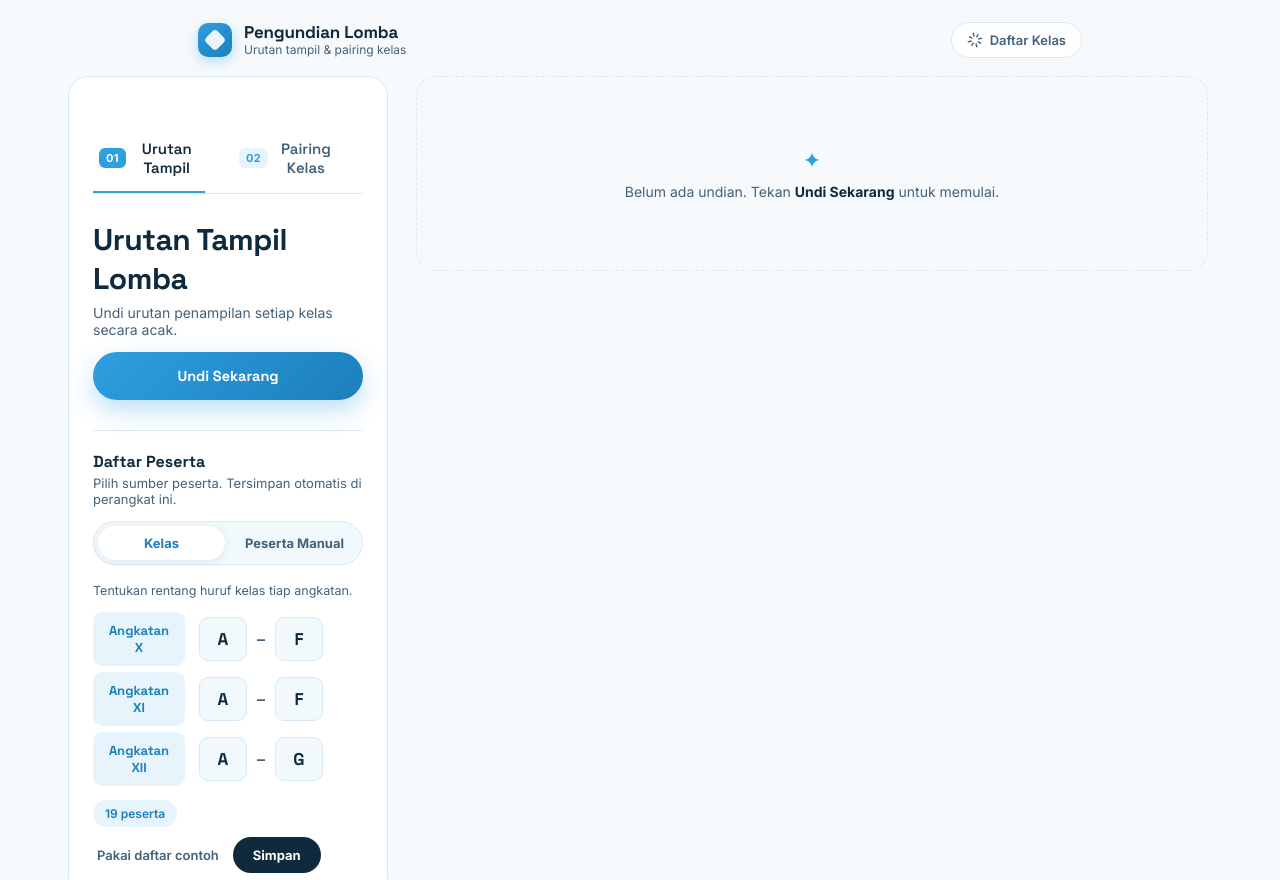
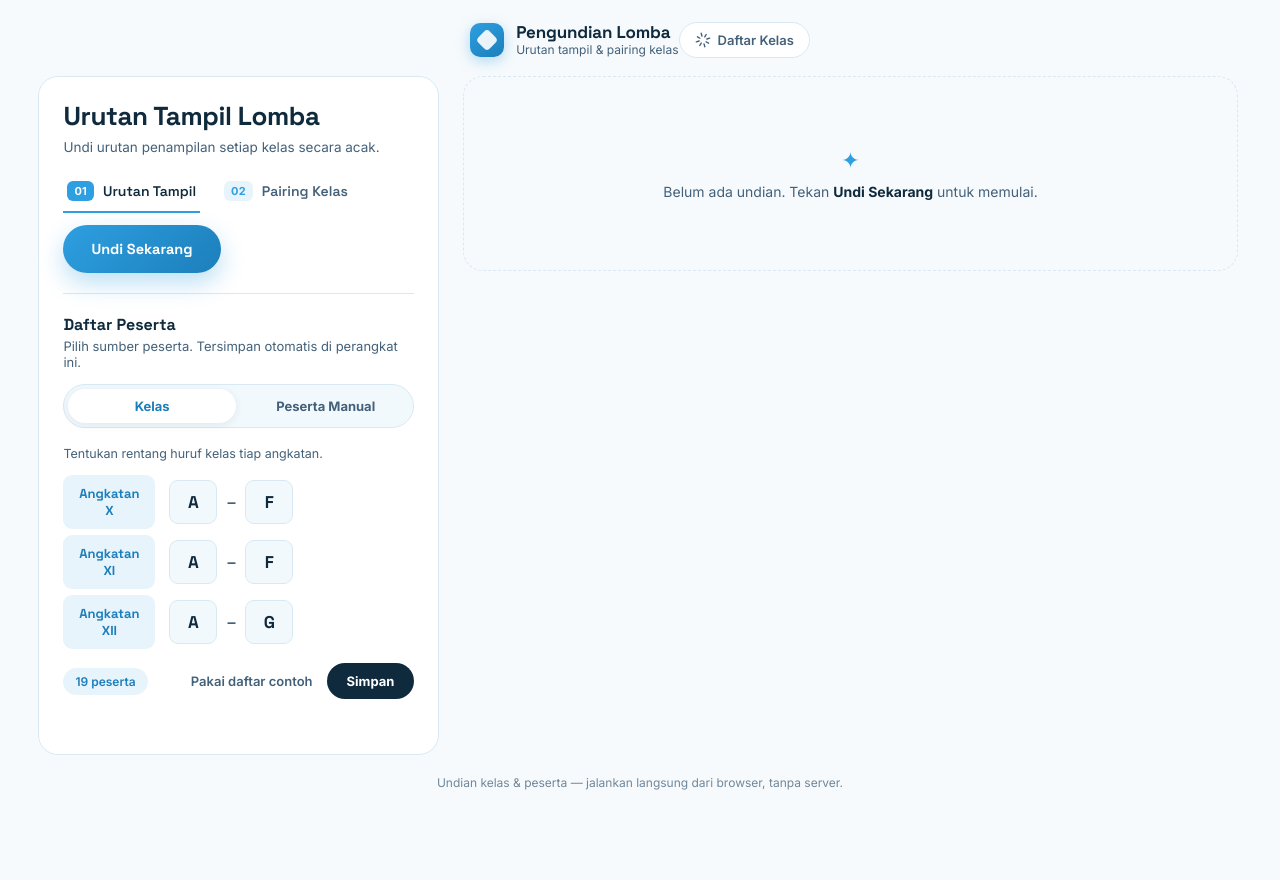
Before and after one commit to dirgaditya/Undi-lomba, a plain HTML site: page index.html in a window 1280 px wide. Shown: the top 880 px of the page. After the commit the page ends 800 px from the top, so only its background shows below. Drawn offline with Linux system fonts and the light colour scheme.

Commit message:
Update index.html

```diff
--- a/index.html
+++ b/index.html
@@ -334,11 +334,33 @@ html, body {
 .btn-primary:active { transform: scale(0.97); }
 
 /* ===== Tabs ===== */
+.tab-title h1 {
+  font-family: var(--font-display);
+  font-size: clamp(22px, 3vw, 26px);
+  font-weight: 700;
+  letter-spacing: -0.015em;
+  margin: 0 0 6px;
+}
+.tab-title .panel-desc {
+  font-size: 13.5px;
+  color: var(--navy-soft);
+  margin: 0 0 18px;
+}
+
+.tabs-row {
+  display: flex;
+  align-items: center;
+  justify-content: space-between;
+  flex-wrap: wrap;
+  gap: 12px 16px;
+  margin-bottom: 4px;
+  min-width: 0;
+}
+
 .tabs {
   display: flex;
+  min-width: 0;
   gap: 6px;
-  margin: 28px 0 26px;
-  border-bottom: 1px solid var(--line);
 }
 
 .tab {
@@ -351,11 +373,12 @@ html, body {
   color: var(--navy-soft);
   font-family: var(--font-display);
   font-weight: 600;
-  font-size: 15px;
-  padding: 12px 6px 14px;
+  font-size: 14px;
+  padding: 8px 4px 10px;
   cursor: pointer;
   transition: color 0.15s ease;
-  margin-right: 22px;
+  margin-right: 14px;
+  white-space: nowrap;
 }
 .tab-num {
   font-family: var(--font-body);
@@ -370,6 +393,10 @@ html, body {
 .tab.active { color: var(--navy); border-bottom-color: var(--sky); }
 .tab.active .tab-num { background: var(--sky); color: var(--white); }
 .tab:hover:not(.active) { color: var(--navy); }
+
+.tab-controls .btn-draw {
+  white-space: nowrap;
+}
 
 /* ===== Panels ===== */
 .panel { display: none; animation: fadeUp 0.35s ease; }
@@ -662,55 +689,77 @@ html, body {
 
 /* ===== Desktop: sidebar layout ===== */
 @media (min-width: 1024px) {
+  body {
+    height: 100vh;
+    display: flex;
+    flex-direction: column;
+    overflow: hidden;
+  }
+
+  .topbar {
+    flex-shrink: 0;
+  }
+
+  .foot {
+    flex-shrink: 0;
+    padding: 8px 20px 10px;
+  }
+
   .stage {
-    max-width: 1240px;
+    max-width: none;
+    width: 100%;
+    flex: 1;
+    min-height: 0;
+    display: flex;
+    flex-direction: column;
+    padding-left: clamp(18px, 3vw, 40px);
+    padding-right: clamp(18px, 3vw, 40px);
+    padding-bottom: 12px;
+    box-sizing: border-box;
   }
 
   .stage-layout {
     display: flex;
-    align-items: flex-start;
-    gap: 28px;
+    align-items: stretch;
+    gap: 24px;
+    flex: 1;
+    min-height: 0;
   }
 
   /* Sidebar: collapses to zero width instead of zero height on desktop */
   .setup-panel {
     max-height: none;
     overflow: hidden;
-    width: 0;
+    flex-basis: 0;
+    flex-grow: 0;
+    flex-shrink: 0;
     opacity: 0;
     margin-top: 0;
-    flex-shrink: 0;
-    transition: width 0.32s cubic-bezier(.4,0,.2,1), opacity 0.25s ease;
+    transition: flex-basis 0.32s cubic-bezier(.4,0,.2,1), opacity 0.25s ease;
   }
   .setup-panel.open {
-    width: 320px;
+    max-height: none;
+    flex-basis: 33.333%;
     opacity: 1;
     margin-top: 0;
   }
 
   .setup-inner {
-    width: 320px;
-    position: sticky;
-    top: 20px;
+    width: 100%;
+    height: 100%;
+    overflow-y: auto;
+    overflow-x: hidden;
+    box-sizing: border-box;
   }
 
   .content-column {
     flex: 1;
     min-width: 0;
-    max-height: calc(100vh - 40px);
+    height: 100%;
     overflow-y: auto;
+    overflow-x: hidden;
     padding-right: 4px;
-  }
-
-  /* Draw button and panel head sit stacked inside the narrow sidebar */
-  .setup-inner .panel-head {
-    flex-direction: column;
-    align-items: stretch;
-    gap: 14px;
-  }
-  .setup-inner .btn-draw {
-    width: 100%;
-    text-align: center;
+    box-sizing: border-box;
   }
 }
 
@@ -746,6 +795,17 @@ button:focus-visible, textarea:focus-visible {
 
     <section class="setup-panel" id="setupPanel" hidden>
     <div class="setup-inner">
+
+      <div class="tab-title active" data-tab-title="urutan">
+        <h1>Urutan Tampil Lomba</h1>
+        <p class="panel-desc">Undi urutan penampilan setiap kelas secara acak.</p>
+      </div>
+      <div class="tab-title" data-tab-title="pairing" hidden>
+        <h1>Pairing Kelas</h1>
+        <p class="panel-desc">Undi lawan tanding secara acak, dua kelas per babak.</p>
+      </div>
+
+      <div class="tabs-row">
         <nav class="tabs" role="tablist">
           <button class="tab active" data-tab="urutan" role="tab" aria-selected="true">
             <span class="tab-num">01</span>
@@ -758,23 +818,12 @@ button:focus-visible, textarea:focus-visible {
         </nav>
 
         <div class="tab-controls active" data-tab-controls="urutan">
-        <div class="panel-head">
-          <div>
-            <h1>Urutan Tampil Lomba</h1>
-            <p class="panel-desc">Undi urutan penampilan setiap kelas secara acak.</p>
-          </div>
           <button class="btn-draw" id="drawUrutan">
             <span>Undi Sekarang</span>
           </button>
         </div>
-      </div>
 
         <div class="tab-controls" data-tab-controls="pairing" hidden>
-        <div class="panel-head">
-          <div>
-            <h1>Pairing Kelas</h1>
-            <p class="panel-desc">Undi lawan tanding secara acak, dua kelas per babak.</p>
-          </div>
           <button class="btn-draw" id="drawPairing">
             <span>Undi Sekarang</span>
           </button>
@@ -942,6 +991,10 @@ const panels = {
 const tabControls = {
   urutan: document.querySelector('[data-tab-controls="urutan"]'),
   pairing: document.querySelector('[data-tab-controls="pairing"]'),
+};
+const tabTitles = {
+  urutan: document.querySelector('[data-tab-title="urutan"]'),
+  pairing: document.querySelector('[data-tab-title="pairing"]'),
 };
 
 const drawUrutanBtn = document.getElementById("drawUrutan");
@@ -1234,6 +1287,11 @@ tabs.forEach(tab => {
     targetControls.hidden = false;
     targetControls.classList.add("active");
 
+    Object.values(tabTitles).forEach(t => { t.classList.remove("active"); t.hidden = true; });
+    const targetTitle = tabTitles[tab.dataset.tab];
+    targetTitle.hidden = false;
+    targetTitle.classList.add("active");
+
     currentTab = tab.dataset.tab;
     updateLimitAngkatanVisibility();
   });
```
Lines whose indentation alone changed are shown as unchanged.
